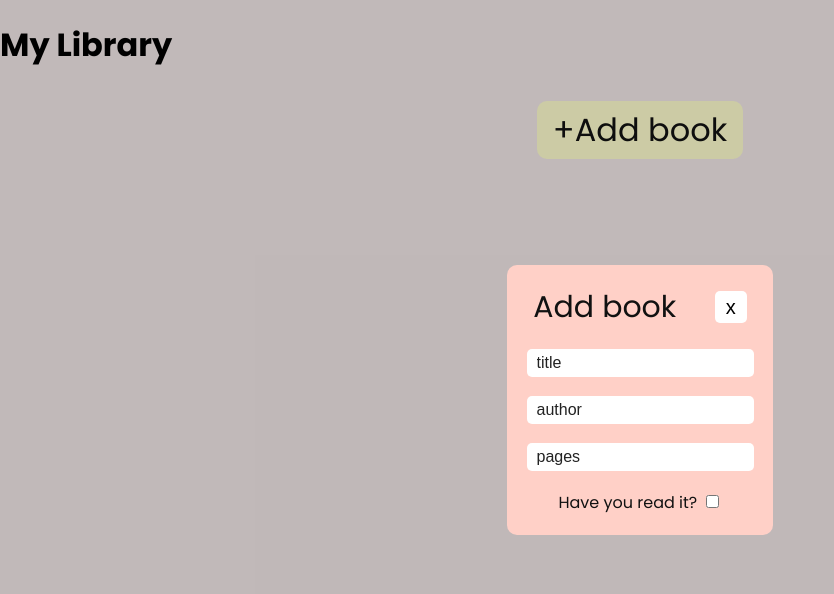
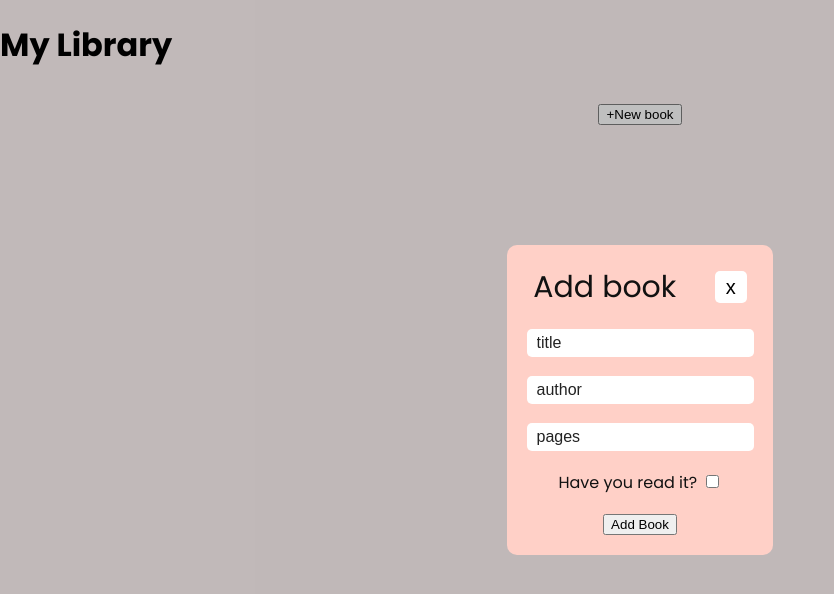
Before and after one commit to scarly111/TOP-Library_Project, a plain HTML site: page index.html in a window 1280 px wide. Shown: the whole page, without its empty margins (0-834 px from the left). Drawn offline with Linux system fonts and the light colour scheme.

Commit message:
Submit button added to the form

```diff
--- a/index.html
+++ b/index.html
@@ -16,7 +16,7 @@
 <body>
     <h1>My Library</h1>
     <div class="header-container">
-        <button onclick="displayForm()" id="addBook" class="add-button">+Add book</button>
+        <button onclick="displayForm()" id="newBook" class="new-button">+New book</button>
     </div>
     <div class="form-main" id="form">
         <div class="form-container">
@@ -31,6 +31,7 @@
                 <label id="readLabel" for="read">Have you read it?</label>
                 <input type="checkbox" id="read">
             </div>
+            <button type="submit" class="add-book">Add Book</button>
         </div>
     </div>
     <script src="app.js"></script>
```
